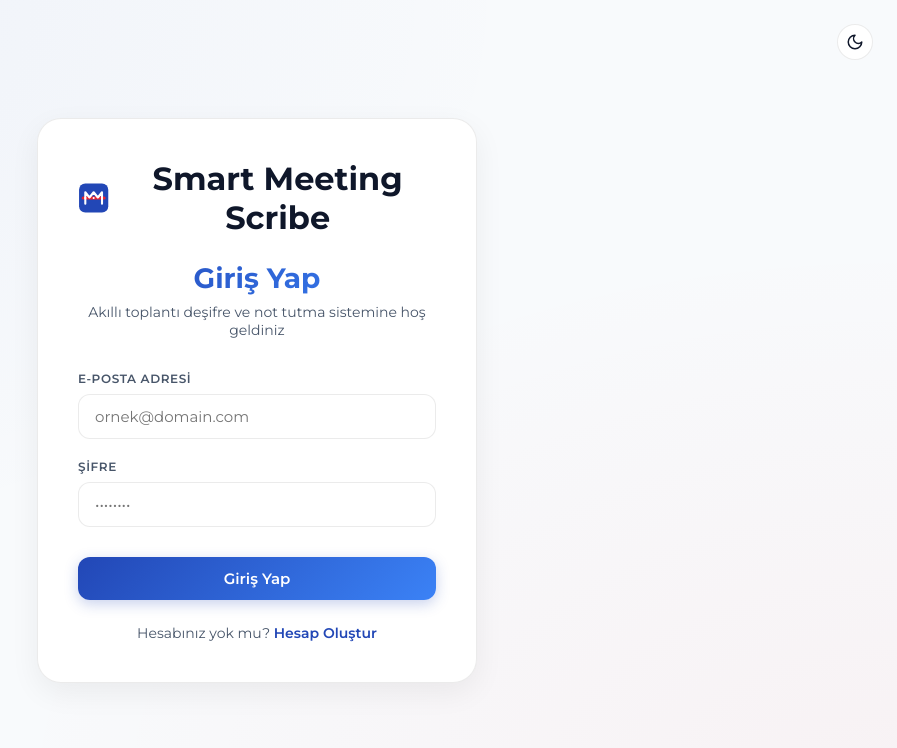
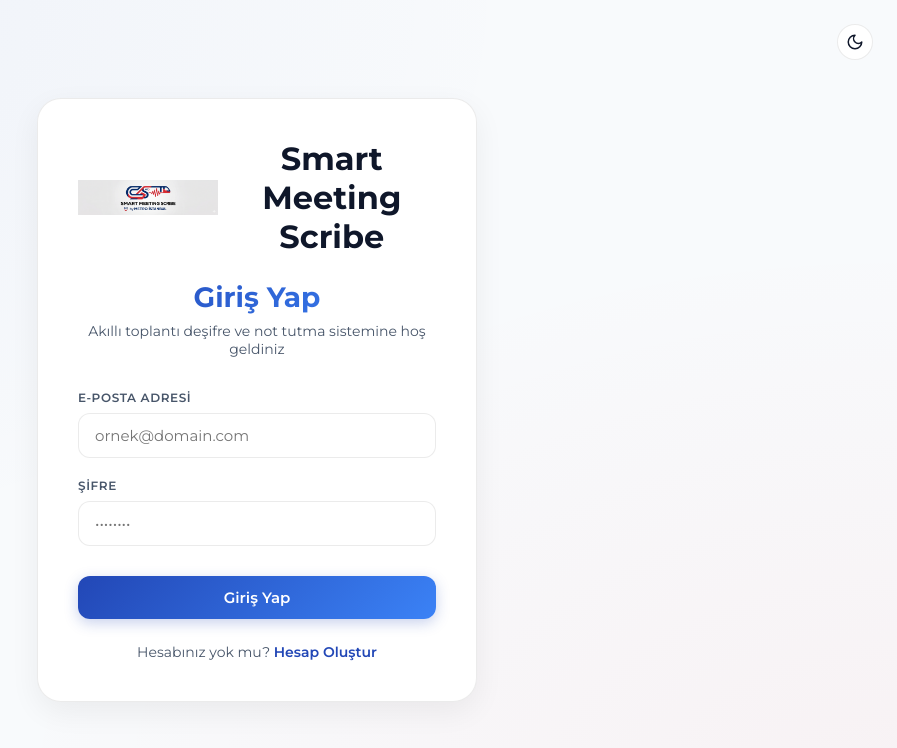
Before and after one commit to onur1009/smart-meeting-scribe, a React (Vite) app in the folder frontend/: page / in a window 1280 px wide. Shown: the top 748 px of the page, without its empty margins (383-1280 px from the left). Built offline with nearby package versions, Linux system fonts and the light colour scheme.

Commit message:
Update logo to the new provided image

```diff
--- a/frontend/src/App.tsx
+++ b/frontend/src/App.tsx
@@ -53,33 +53,17 @@ interface MetroLogoProps {
 
 function MetroLogo({ size = 28 }: MetroLogoProps) {
   return (
-    <svg
-      width={size}
+    <img
+      src="/logo.png"
+      alt="Smart Meeting Scribe by Metro İstanbul"
       height={size}
-      viewBox="0 0 120 120"
-      fill="none"
-      xmlns="http://www.w3.org/2000/svg"
-      style={{ verticalAlign: 'middle', transition: 'transform 0.3s ease' }}
-      className="metro-logo-svg"
-    >
-      {/* Outer rounded square - Metro style */}
-      <rect x="4" y="4" width="112" height="112" rx="24" fill="#2247B6" />
-      {/* Red horizontal rail line */}
-      <rect x="14" y="54" width="92" height="12" rx="6" fill="#EE2229" />
-      {/* White 'M' letterform */}
-      <path
-        d="M28,82 L28,38 L44,58 L60,38 L76,58 L92,38 L92,82"
-        stroke="#ffffff"
-        strokeWidth="8"
-        strokeLinecap="round"
-        strokeLinejoin="round"
-        fill="none"
-      />
-      {/* Small station dots */}
-      <circle cx="28" cy="60" r="4" fill="#ffffff" />
-      <circle cx="60" cy="60" r="4" fill="#ffffff" />
-      <circle cx="92" cy="60" r="4" fill="#ffffff" />
-    </svg>
+      style={{
+        verticalAlign: 'middle',
+        transition: 'transform 0.3s ease',
+        objectFit: 'contain'
+      }}
+      className="metro-logo-img"
+    />
   );
 }
 
```
Also changed, not shown: frontend/public/logo.png (added).
